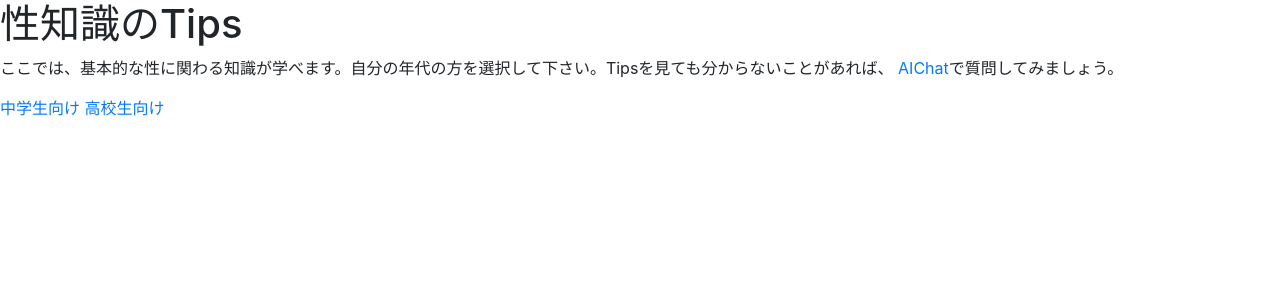
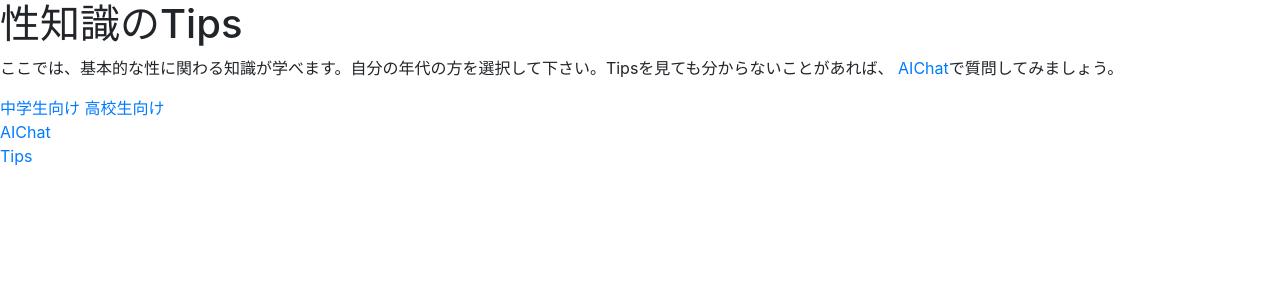
Before and after one commit to hjtm130/gcon_gender, a Flask app: page /Tips in a window 1280 px wide. Shown: the top 300 px of the page. Run offline with Flask 3, Linux system fonts and the light colour scheme.

Commit message:
操作確認しがてら、Homeに戻れるようにしたお

```diff
--- a/templates/Tips.html
+++ b/templates/Tips.html
@@ -15,5 +15,14 @@
     <a href="/AIChat">AIChat</a>で質問してみましょう。</p>
     <a href="/JuniorHighSchool">中学生向け</a>
     <a href="/HighSchool">高校生向け</a>
+
+
+<div class="selection">
+    <a href="/Home">AIChat</a>
+</div>
+<div class="selection">
+    <a href="/AIchat">Tips</a>
+</div>
+
 </body>
 </html>
```
